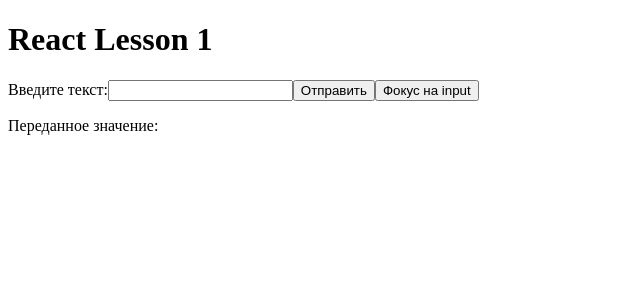
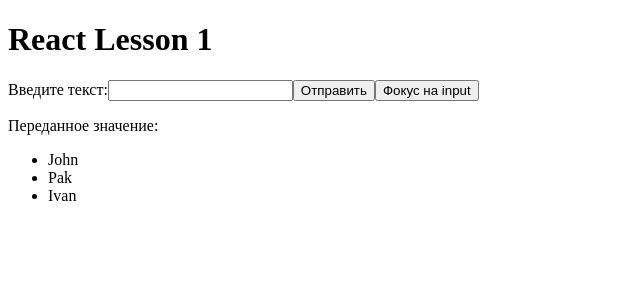
Before and after one commit to NBhey/React_Aston, a React (Create React App) app: page / in a window 1280 px wide. Shown: the top 300 px of the page, without its empty margins (0-640 px from the left). Built offline with nearby package versions, Linux system fonts and the light colour scheme.

Commit message:
make list with fragment/key

```diff
--- a/src/MyClassComponent.js
+++ b/src/MyClassComponent.js
@@ -7,16 +7,20 @@
       inputValue: "",
       submittedValue: "",
       stateButton: false,
-
     };
     this.inputRef = React.createRef();
     this.handleSubmit = this.handleSubmit.bind(this);
-
   }
   handleInputChange = (event) => {
-    this.setState({ inputValue: event.target.value , stateButton: event.target.value.toLowerCase().includes("react")});
-    if(this.state.stateButton && !event.target.value.toLowerCase().includes("react")){
-      console.warn('продолжайте печатать, кнопка доступна')
+    this.setState({
+      inputValue: event.target.value,
+      stateButton: event.target.value.toLowerCase().includes("react"),
+    });
+    if (
+      this.state.stateButton &&
+      !event.target.value.toLowerCase().includes("react")
+    ) {
+      console.warn("продолжайте печатать, кнопка доступна");
     }
   };
 
@@ -29,10 +33,10 @@
   }
 
   focusInput = (e) => {
-    e.preventDefault()
-    console.log('отработал')
-    this.inputRef.current.focus()
-  }
+    e.preventDefault();
+    console.log("отработал");
+    this.inputRef.current.focus();
+  };
 
   componentDidMount() {
     console.log("Компонент смонтирован");
@@ -59,13 +63,18 @@
               onChange={this.handleInputChange}
             />
           </label>
-          <button type="submit" disabled = {this.state.stateButton}>Отправить</button>
-          <button type="click" onClick={this.focusInput}>Фокус на input</button>
+          <button type="submit" disabled={this.state.stateButton}>
+            Отправить
+          </button>
+          <button type="click" onClick={this.focusInput}>
+            Фокус на input
+          </button>
         </form>
         <ChildComponent
           value={this.state.submittedValue}
           cb={() => console.log("Ребенок смонтирован!")}
         />
+        <ListWithKey dataList={list} />
       </div>
     );
   }
@@ -96,4 +105,21 @@
   }
 }
 
+const list = [{ name: "John" }, { name: "Pak" }, { name: "Ivan" }];
+const ListWithKey = ({ dataList }) => {
+  return (
+    <ul>
+      {dataList.map((el, i) => {
+        return (
+          <React.Fragment
+            key={`${i}_${Math.random().toString(36).substr(2, 9)}`}
+          >
+            <li>{el.name}</li>
+          </React.Fragment>
+        );
+      })}
+    </ul>
+  );
+};
+
 export default MyClassComponent;
```
